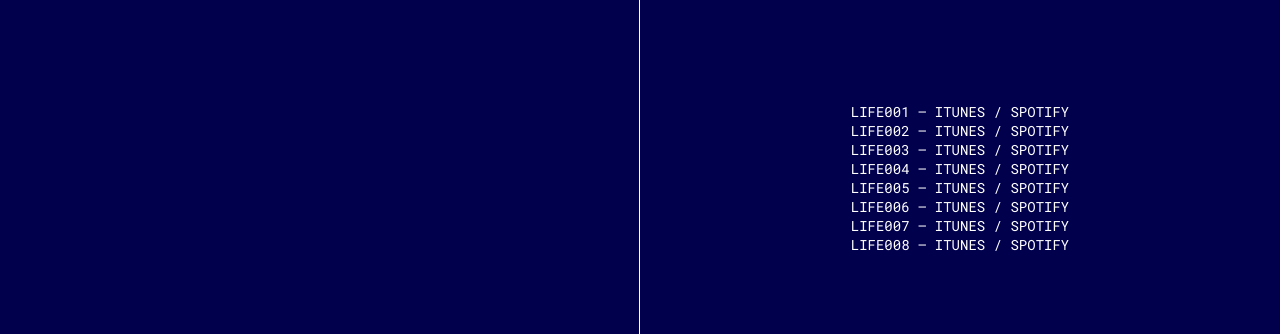
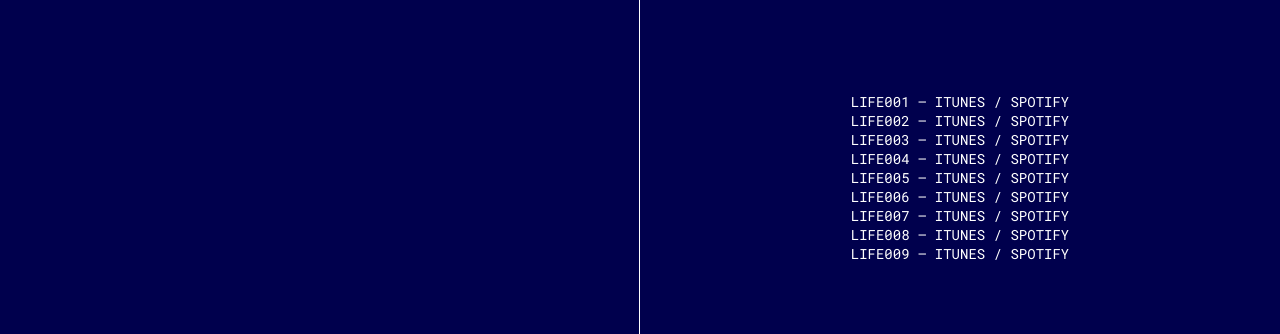
Before and after one commit to liferuin/liferuin.github.io, a plain HTML site: page l-r.html in a window 1280 px wide. Shown: the part 82-416 px from the top of the page. Drawn offline with Linux system fonts and the light colour scheme.

Commit message:
Update l-r.html

```diff
--- a/l-r.html
+++ b/l-r.html
@@ -52,6 +52,7 @@
                         <li>LIFE006 — <a href="https://music.apple.com/us/playlist/life006/pl.u-145yC27g1Gv">ITUNES</a> / <a href="https://open.spotify.com/playlist/6FkOG4NDdTIBmoEfVfszP8?si=sx0JgpCtSHSZqfoWOy7jEA">SPOTIFY</a></li>
                         <li>LIFE007 — <a href="https://music.apple.com/us/playlist/life007/pl.u-VRpksEaDN04">ITUNES</a> / <a href="https://open.spotify.com/playlist/3EXBQ157TemESvap9BkvGb?si=iGycFdyIRbmBCaaIFNYRLg">SPOTIFY</a></li>
                         <li>LIFE008 — <a href="https://music.apple.com/us/playlist/life008/pl.u-7DbBFxPjYmE">ITUNES</a> / <a href="https://open.spotify.com/playlist/34KGJCdsgQPqmCTOCoQ9eP?si=aygrfGTzSZ-nvuN-fTFCag">SPOTIFY</a></li>
+                        <li>LIFE009 — <a href="https://music.apple.com/us/playlist/life009/pl.u-ayq6Uym5rg2">ITUNES</a> / <a href="https://open.spotify.com/playlist/6kl3DT7IkOI2hJ1thRWZN6?si=4jUlriAmQpq3H7WkOYYekw">SPOTIFY</a></li>
                     </ul>
                 </div>
                 <div class="row-50 no-border"><a href="https://liferuin.bandcamp.com/track/ruin001">RUIN001</a></div>
```
